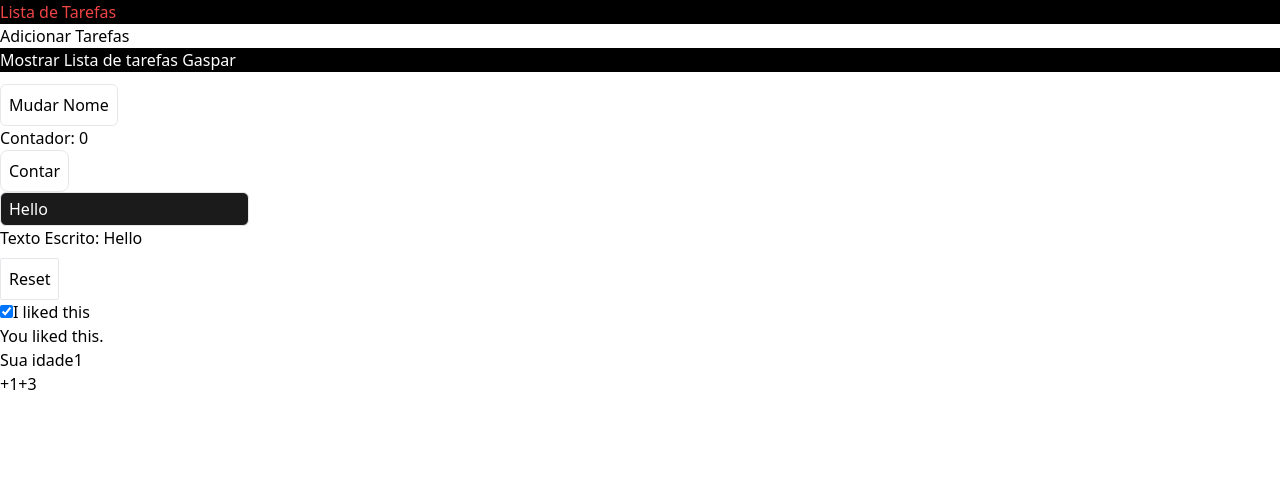
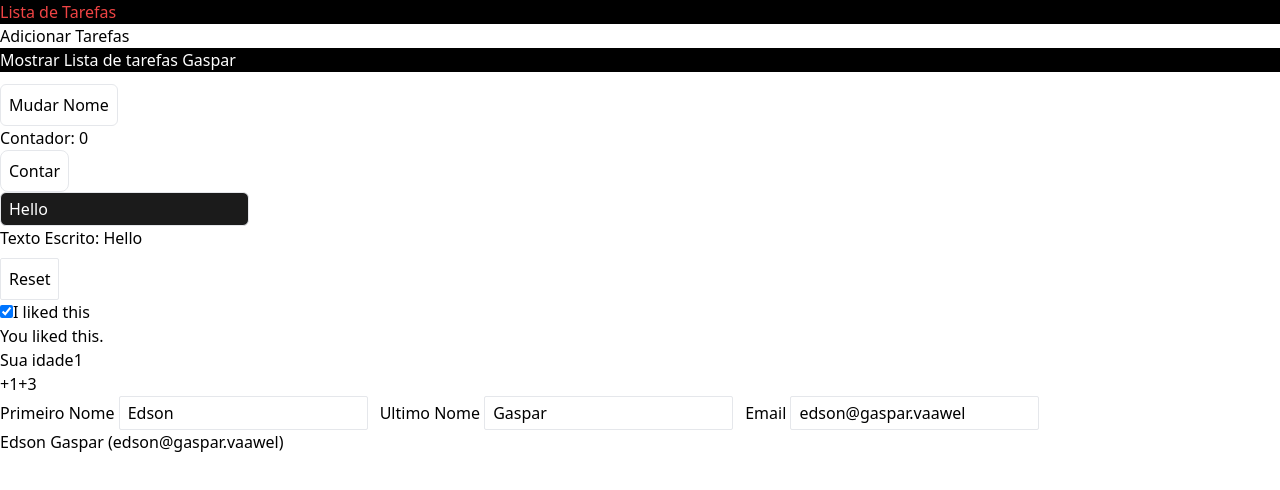
Before and after one commit to EdsonGaspar/App-react, a React (Vite) app: page / in a window 1280 px wide. Shown: the top 490 px of the page. Built offline with nearby package versions, Linux system fonts and the light colour scheme.

Commit message:
Neste componente, teve como principal foco trabalhar com objectos dentro do useState, ao inves de mudar o valor do objecto, a logica e criar um novo e substituila

```diff
--- a/src/App.jsx
+++ b/src/App.jsx
@@ -3,6 +3,7 @@ import AddTasks from "./components/AddTasks";
 import { BoxSelection } from "./components/BoxSelection";
 import { ChangeText } from "./components/ChangeText";
 import { Counter } from "./components/Counter";
+import { ObjectUseState } from "./components/ObjectUseState";
 import Tasks from "./components/Tasks";
 import "./index.css";
 
@@ -16,6 +17,7 @@ function App() {
       <ChangeText />
       <BoxSelection />
       <AddAge />
+      <ObjectUseState />
     </div>
   );
 }
--- /dev/null
+++ b/src/components/ObjectUseState.jsx
@@ -0,0 +1,71 @@
+import { useState } from "react";
+
+export function ObjectUseState() {
+  const [person, setPerson] = useState({
+    firstName: "Edson",
+    lastName: "Gaspar",
+    email: "edson@gaspar.vaawel",
+  });
+
+  const handleChangeFirstName = (e) => {
+    setPerson({
+      firstName: e.target.value,
+      lastName: person.lastName,
+      email: person.email,
+    });
+  };
+
+  const handleChangeLastName = (e) => {
+    setPerson({
+      firstName: person.firstName,
+      lastName: e.target.value,
+      email: person.email,
+    });
+  };
+
+  function handleChangeEmail(e) {
+    setPerson({
+      firstName: person.firstName,
+      lastName: person.lastName,
+      email: e.target.value,
+    });
+  }
+
+  return (
+    <div>
+      <form>
+        <label>
+          Primeiro Nome{" "}
+          <input
+            type="text"
+            value={person.firstName}
+            onChange={handleChangeFirstName}
+            className="border rounded-sm px-2 py-1 mr-3"
+          />
+        </label>
+        <label>
+          Ultimo Nome{" "}
+          <input
+            type="text"
+            value={person.lastName}
+            onChange={handleChangeLastName}
+            className="border rounded-sm px-2 py-1 mr-3"
+          />
+        </label>
+        <label>
+          Email{" "}
+          <input
+            type="email"
+            value={person.email}
+            onChange={handleChangeEmail}
+            className="border rounded-sm px-2 py-1 mr-3"
+            placeholder="xxx@.y"
+          />
+        </label>
+      </form>
+      <p>
+        {person.firstName} {person.lastName} ({person.email})
+      </p>
+    </div>
+  );
+}
```
Also changed, not shown: 1 other file (tests, documents, lock files or other folders).
